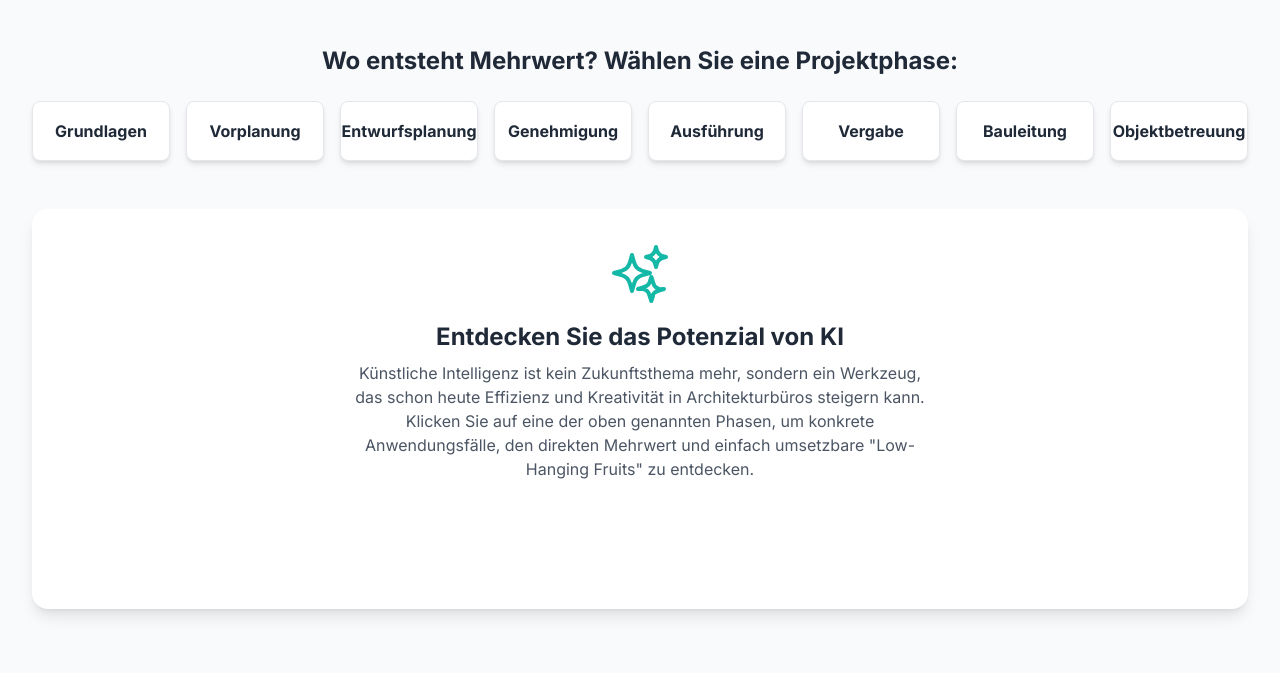
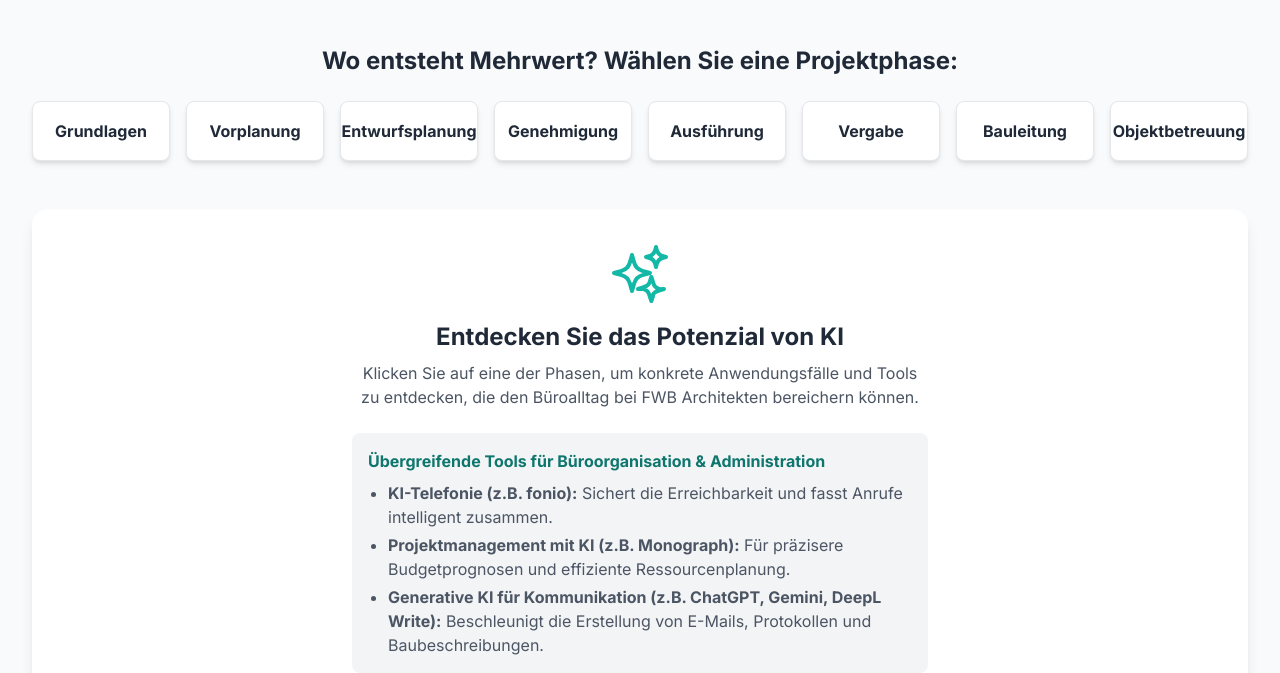
Before and after one commit to kovacc13/Architekten-KI-Tools-2-FWB, a plain HTML site: page index.html in a window 1280 px wide. Shown: the part 127-800 px from the top of the page. Drawn offline with nearby package versions, Linux system fonts and the light colour scheme.

Commit message:
Update index.html

```diff
--- a/index.html
+++ b/index.html
@@ -117,26 +117,29 @@
                         <path stroke-linecap="round" stroke-linejoin="round" d="M12 18v-5.25m0 0a6.01 6.01 0 001.5-.189m-1.5.189a6.01 6.01 0 01-1.5-.189m3.75 7.478a12.06 12.06 0 01-4.5 0m3.75 2.311a15.045 15.045 0 01-7.5 0C4.508 19.64 2.25 15.184 2.25 10.5 2.25 5.816 4.508 1.36 8.25 1.36c3.742 0 6 4.456 6 9.14 0 4.684-2.258 9.14-6 9.14z" />
                     </svg>
                     <p class="mt-4 text-xl font-semibold text-teal-800">"KI ist für uns ein Werkzeug, um unsere Architekturqualität und Effizienz weiter zu steigern."</p>
-                    <p class="text-sm text-teal-600 mt-2">- Fiktives Zitat, Geschäftsführung FWB Architekten</p>
                 </div>
             </div>
         </section>
 
-        <!-- IT-Infrastruktur Section -->
+        <!-- Ablauf Beratungsprojekt Section -->
         <section class="mt-16">
-            <h2 class="text-3xl font-bold text-center mb-8 text-teal-700">Benötigte IT-Infrastruktur</h2>
-            <div class="grid md:grid-cols-3 gap-8 text-center">
+            <h2 class="text-3xl font-bold text-center mb-8 text-teal-700">Möglicher Ablauf eines KI-Beratungsprojekts</h2>
+            <div class="grid md:grid-cols-2 lg:grid-cols-4 gap-8 text-left">
                 <div class="bg-white p-6 rounded-2xl shadow-lg">
-                    <h3 class="font-bold text-xl mb-2">Solide Basis</h3>
-                    <p class="text-gray-600">Moderne Computer und eine stabile, schnelle Internetverbindung sind meist ausreichend. Die meisten KI-Tools sind cloud-basiert und benötigen keine spezielle Hardware.</p>
+                    <h3 class="font-bold text-xl mb-2 text-teal-600">1. Status-Analyse</h3>
+                    <p class="text-gray-600">Gemeinsame Analyse der bestehenden Prozesse und Identifikation von Potenzialen. Wo gibt es Reibungsverluste, wo können "Quick Wins" erzielt werden, ohne aktuelle Projekte zu stören?</p>
                 </div>
                 <div class="bg-white p-6 rounded-2xl shadow-lg">
-                    <h3 class="font-bold text-xl mb-2">Offene Software</h3>
-                    <p class="text-gray-600">Achten Sie auf Programme mit Schnittstellen (APIs), um KI-Dienste nahtlos zu integrieren. Gängige CAD- und BIM-Software bietet zunehmend solche Möglichkeiten.</p>
+                    <h3 class="font-bold text-xl mb-2 text-teal-600">2. Strategie-Workshop</h3>
+                    <p class="text-gray-600">Definition der Ziele: von einfach umsetzbaren "Low-Hanging Fruits" (z.B. KI-Telefonie) bis hin zu komplexen, integrierten Lösungen. Was soll kurz-, mittel- und langfristig erreicht werden?</p>
                 </div>
                 <div class="bg-white p-6 rounded-2xl shadow-lg">
-                    <h3 class="font-bold text-xl mb-2">Datensicherheit (DSGVO)</h3>
-                    <p class="text-gray-600">Wählen Sie Anbieter mit Serverstandort in der EU. Klären Sie, wie Ihre Projektdaten verarbeitet und gespeichert werden. Eine klare Datenstrategie ist essenziell.</p>
+                    <h3 class="font-bold text-xl mb-2 text-teal-600">3. Umsetzungs-Roadmap</h3>
+                    <p class="text-gray-600">Erstellung eines konkreten Fahrplans. Welche Tools werden wann eingeführt? Wie wird das Team geschult? Der Fokus liegt auf einer sanften Integration in den bestehenden Workflow.</p>
+                </div>
+                <div class="bg-white p-6 rounded-2xl shadow-lg">
+                    <h3 class="font-bold text-xl mb-2 text-teal-600">4. Förderungen & Start</h3>
+                    <p class="text-gray-600">Klärung möglicher Förderungen für die Digitalisierung (z.B. durch FFG, AWS in Österreich). Start der Umsetzung mit den ersten definierten Schritten und kontinuierliche Begleitung.</p>
                 </div>
             </div>
         </section>
@@ -166,19 +169,34 @@
                 <div class="text-center flex flex-col items-center justify-center h-full">
                     <svg class="w-16 h-16 text-teal-500 mb-4" xmlns="http://www.w3.org/2000/svg" fill="none" viewBox="0 0 24 24" stroke-width="1.5" stroke="currentColor"><path stroke-linecap="round" stroke-linejoin="round" d="M9.813 15.904L9 18.75l-.813-2.846a4.5 4.5 0 00-3.09-3.09L2.25 12l2.846-.813a4.5 4.5 0 003.09-3.09L9 5.25l.813 2.846a4.5 4.5 0 003.09 3.09L15.75 12l-2.846.813a4.5 4.5 0 00-3.09 3.09zM18.259 8.715L18 9.75l-.259-1.035a3.375 3.375 0 00-2.455-2.456L14.25 6l1.036-.259a3.375 3.375 0 002.455-2.456L18 2.25l.259 1.035a3.375 3.375 0 002.456 2.456L21.75 6l-1.035.259a3.375 3.375 0 00-2.456 2.456zM16.898 20.562L16.25 22.5l-.648-1.938a3.375 3.375 0 00-2.672-2.672L11.25 18l1.938-.648a3.375 3.375 0 002.672-2.672L16.25 13.5l.648 1.938a3.375 3.375 0 002.672 2.672L21 18l-1.938.648a3.375 3.375 0 00-2.672 2.672z" /></svg>
                     <h2 class="text-2xl font-bold mb-2">Entdecken Sie das Potenzial von KI</h2>
-                    <p class="text-gray-600 max-w-xl">Künstliche Intelligenz ist kein Zukunftsthema mehr, sondern ein Werkzeug, das schon heute Effizienz und Kreativität in Architekturbüros steigern kann. Klicken Sie auf eine der oben genannten Phasen, um konkrete Anwendungsfälle, den direkten Mehrwert und einfach umsetzbare "Low-Hanging Fruits" zu entdecken.</p>
+                    <p class="text-gray-600 max-w-xl">Klicken Sie auf eine der Phasen, um konkrete Anwendungsfälle und Tools zu entdecken, die den Büroalltag bei FWB Architekten bereichern können.</p>
+                     <div class="mt-6 text-left w-full max-w-xl p-4 bg-gray-100 rounded-lg">
+                        <h4 class="font-semibold mb-2 text-teal-700">Übergreifende Tools für Büroorganisation & Administration</h4>
+                        <ul class="list-disc pl-5 text-gray-600 space-y-1">
+                            <li><strong>KI-Telefonie (z.B. fonio):</strong> Sichert die Erreichbarkeit und fasst Anrufe intelligent zusammen.</li>
+                            <li><strong>Projektmanagement mit KI (z.B. Monograph):</strong> Für präzisere Budgetprognosen und effiziente Ressourcenplanung.</li>
+                            <li><strong>Generative KI für Kommunikation (z.B. ChatGPT, Gemini, DeepL Write):</strong> Beschleunigt die Erstellung von E-Mails, Protokollen und Baubeschreibungen.</li>
+                        </ul>
+                    </div>
                 </div>
             `,
             grundlagen: `
                 <h3 class="text-2xl font-bold text-teal-700 mb-4">Leistungsphase 1: Grundlagenermittlung</h3>
                 <p class="mb-6">In dieser Phase geht es um die Klärung der Aufgabenstellung und die Definition der Projekt-Rahmenbedingungen.</p>
-                <div class="grid md:grid-cols-1 gap-6">
+                <div class="grid md:grid-cols-2 gap-6">
                     <div>
                         <h4 class="font-semibold mb-2">Anwendungsfälle</h4>
                         <ul class="list-disc pl-5 text-gray-600 space-y-1">
-                            <li><strong>Datenerfassung und -analyse:</strong> KI-Tools analysieren Satelliten-, Geo- und Wetterdaten zur schnellen Geländeanalyse.</li>
-                            <li><strong>Recherche:</strong> Generative KIs wie ChatGPT und Gemini beschleunigen die Recherche von Bauvorschriften und historischen Daten.</li>
-                            <li><strong>Machbarkeitsstudien:</strong> KI-gestützte Tools erstellen Szenarien, um die Machbarkeit von Bauprojekten zu prüfen.</li>
+                            <li>Beschleunigte Standort- & Bedarfsanalysen</li>
+                            <li>Bessere Datengrundlage für erste Konzepte</li>
+                            <li>Schnelle Identifikation rechtlicher Rahmenbedingungen</li>
+                        </ul>
+                    </div>
+                     <div>
+                        <h4 class="font-semibold mb-2">Konkrete KI-Tools</h4>
+                        <ul class="list-disc pl-5 text-gray-600 space-y-1">
+                           <li><strong>Archistar.ai:</strong> Analysiert Grundstücke, prüft Bauvorschriften und generiert frühe Massenstudien.</li>
+                           <li><strong>ChatGPT / Gemini:</strong> Beschleunigt die Recherche von lokalen Bauordnungen und historischen Daten.</li>
                         </ul>
                     </div>
                 </div>
@@ -186,13 +204,21 @@
             vorentwurf: `
                 <h3 class="text-2xl font-bold text-teal-700 mb-4">Leistungsphase 2: Vorplanung</h3>
                 <p class="mb-6">Die erste gestalterische Phase, in der Lösungsansätze entwickelt werden.</p>
-                <div class="grid md:grid-cols-1 gap-6">
+                <div class="grid md:grid-cols-2 gap-6">
                     <div>
                         <h4 class="font-semibold mb-2">Anwendungsfälle</h4>
                         <ul class="list-disc pl-5 text-gray-600 space-y-1">
-                            <li><strong>Generatives Design:</strong> KIs wie Midjourney und DALL-E erzeugen schnell eine Vielzahl von Entwurfsideen und visuellen Konzepten.</li>
-                            <li><strong>Grundrissgenerierung:</strong> Spezialisierte KI-Tools erstellen optimierte Grundrisse basierend auf wenigen Vorgaben.</li>
-                            <li><strong>Analyse:</strong> KI analysiert Entwürfe hinsichtlich Belichtung, Windströmung und baulicher Normen.</li>
+                            <li>Generierung von Designvarianten (Generatives Design)</li>
+                            <li>Schnelle Visualisierung von Konzepten</li>
+                            <li>Optimierung von Layouts (Lichteinfall, Wegführung)</li>
+                        </ul>
+                    </div>
+                    <div>
+                        <h4 class="font-semibold mb-2">Konkrete KI-Tools</h4>
+                        <ul class="list-disc pl-5 text-gray-600 space-y-1">
+                            <li><strong>Midjourney / Stable Diffusion:</strong> Erstellen von Moodboards und Konzeptvisualisierungen.</li>
+                            <li><strong>Spacemaker (Autodesk):</strong> Analysiert Standortdaten und generiert optimierte Gebäudeanordnungen.</li>
+                            <li><strong>Finch3D:</strong> Erstellt optimierte Grundrissvarianten für Wohngebäude.</li>
                         </ul>
                     </div>
                 </div>
@@ -200,13 +226,20 @@
             entwurf: `
                 <h3 class="text-2xl font-bold text-teal-700 mb-4">Leistungsphase 3: Entwurfsplanung</h3>
                 <p class="mb-6">Hier wird der finale Entwurf ausgearbeitet.</p>
-                <div class="grid md:grid-cols-1 gap-6">
+                 <div class="grid md:grid-cols-2 gap-6">
                     <div>
                         <h4 class="font-semibold mb-2">Anwendungsfälle</h4>
                         <ul class="list-disc pl-5 text-gray-600 space-y-1">
-                            <li><strong>3D-Visualisierung:</strong> KI-gestützte Rendering-Tools wie V-Ray oder Lumion erstellen schnell fotorealistische Visualisierungen.</li>
-                            <li><strong>Material- und Texturvorschläge:</strong> KI schlägt basierend auf dem Entwurf passende Materialien vor.</li>
-                            <li><strong>Kollisionsprüfung:</strong> KI-Algorithmen im BIM-Prozess (Building Information Modeling) erkennen automatisch Kollisionen zwischen verschiedenen Gewerken.</li>
+                            <li>Simulation von Energieeffizienz & Materialperformance</li>
+                            <li>Automatische Kollisionsprüfung im BIM-Modell</li>
+                            <li>Optimierung der Tragwerksplanung</li>
+                        </ul>
+                    </div>
+                    <div>
+                        <h4 class="font-semibold mb-2">Konkrete KI-Tools</h4>
+                        <ul class="list-disc pl-5 text-gray-600 space-y-1">
+                             <li><strong>Veras (EvolveLAB):</strong> KI-Rendering-Plugin für Revit, SketchUp etc. zur Echtzeit-Visualisierung.</li>
+                             <li><strong>BIM-Software (Revit, ArchiCAD):</strong> Integrierte KI-Funktionen für automatisierte Kollisions- und Normenprüfung.</li>
                         </ul>
                     </div>
                 </div>
@@ -214,13 +247,20 @@
             einreichung: `
                 <h3 class="text-2xl font-bold text-teal-700 mb-4">Leistungsphase 4: Genehmigungsplanung</h3>
                 <p class="mb-6">Dient der Erstellung der Bauantragsunterlagen.</p>
-                <div class="grid md:grid-cols-1 gap-6">
+                <div class="grid md:grid-cols-2 gap-6">
                     <div>
                         <h4 class="font-semibold mb-2">Anwendungsfälle</h4>
                         <ul class="list-disc pl-5 text-gray-600 space-y-1">
-                            <li><strong>Dokumentenprüfung:</strong> KI-Tools prüfen Bauantragsdokumente auf Vollständigkeit und formelle Fehler.</li>
-                            <li><strong>Einhaltung von Vorschriften:</strong> Spezielle KI-Software gleicht Entwürfe automatisiert mit regionalen Bauordnungen ab.</li>
-                            <li><strong>Automatische Erstellung:</strong> KI-Systeme können standardisierte Dokumente wie Baubeschreibungen generieren.</li>
+                            <li>Automatisierte Prüfung der Pläne auf Vollständigkeit</li>
+                            <li>Schnelle Erstellung von Flächenberechnungen</li>
+                            <li>Intelligentes Management von Planköpfen & Legenden</li>
+                        </ul>
+                    </div>
+                    <div>
+                        <h4 class="font-semibold mb-2">Konkrete KI-Tools</h4>
+                        <ul class="list-disc pl-5 text-gray-600 space-y-1">
+                             <li><strong>KI-gestützte Checklisten:</strong> Sichern die Vollständigkeit von Einreichunterlagen.</li>
+                             <li><strong>Generative KI:</strong> Hilft bei der Erstellung von standardisierten Dokumenten wie Baubeschreibungen.</li>
                         </ul>
                     </div>
                 </div>
@@ -228,13 +268,20 @@
             ausfuehrung: `
                 <h3 class="text-2xl font-bold text-teal-700 mb-4">Leistungsphase 5: Ausführungsplanung</h3>
                 <p class="mb-6">Hier werden die Werk- und Detailpläne für die Bauausführung erstellt.</p>
-                <div class="grid md:grid-cols-1 gap-6">
+                <div class="grid md:grid-cols-2 gap-6">
                     <div>
                         <h4 class="font-semibold mb-2">Anwendungsfälle</h4>
                         <ul class="list-disc pl-5 text-gray-600 space-y-1">
-                            <li><strong>Detailplanung:</strong> KI-gestützte CAD-Systeme automatisieren repetitive Aufgaben wie die Erstellung von Bewehrungsplänen.</li>
-                            <li><strong>Optimierung:</strong> KI optimiert Materialmengen, um Abfall zu minimieren.</li>
-                            <li><strong>Bauablaufsimulation:</strong> KI-Modelle simulieren Bauabläufe, um Engpässe frühzeitig zu erkennen.</li>
+                             <li>Automatisierte Erstellung von Detailzeichnungen</li>
+                             <li>Konsistente Beschriftung und Bemaßung</li>
+                             <li>Generierung von Tür-, Fenster- und Materiallisten</li>
+                        </ul>
+                    </div>
+                    <div>
+                        <h4 class="font-semibold mb-2">Konkrete KI-Tools</h4>
+                        <ul class="list-disc pl-5 text-gray-600 space-y-1">
+                            <li><strong>Swapp:</strong> Automatisiert die Erstellung von Konstruktions- und Ausführungsplänen aus BIM-Modellen.</li>
+                            <li><strong>BIM-Software:</strong> Nutzt KI zur Automatisierung repetitiver Zeichenaufgaben.</li>
                         </ul>
                     </div>
                 </div>
@@ -242,13 +289,20 @@
             ausschreibung: `
                 <h3 class="text-2xl font-bold text-teal-700 mb-4">Leistungsphasen 6 & 7: Vergabe</h3>
                 <p class="mb-6">Umfassen die Ausschreibung, Angebotseinholung und Vertragsvergabe.</p>
-                <div class="grid md:grid-cols-1 gap-6">
+                <div class="grid md:grid-cols-2 gap-6">
                     <div>
                         <h4 class="font-semibold mb-2">Anwendungsfälle</h4>
                         <ul class="list-disc pl-5 text-gray-600 space-y-1">
-                            <li><strong>Leistungsverzeichnisse (LV):</strong> KI-Tools erstellen oder prüfen LVs automatisch aus den Ausführungsplänen.</li>
-                            <li><strong>Angebotsvergleich:</strong> KI-Systeme analysieren Angebote und erstellen Preisspiegel.</li>
-                            <li><strong>Vertragsentwürfe:</strong> Generative KI hilft bei der Formulierung von Vertragstexten und zeigt rechtliche Risiken auf.</li>
+                            <li>Automatisierte Mengenermittlung aus BIM-Modellen</li>
+                            <li>KI-Vorschläge für LV-Positionen</li>
+                            <li>Analyse und Vergleich von Angeboten</li>
+                        </ul>
+                    </div>
+                     <div>
+                        <h4 class="font-semibold mb-2">Konkrete KI-Tools</h4>
+                        <ul class="list-disc pl-5 text-gray-600 space-y-1">
+                           <li><strong>Cosas.ai / AVAlingo:</strong> Erstellen automatisch Leistungsverzeichnisse (LVs) aus Baubeschreibungen.</li>
+                           <li><strong>KI in AVA-Software (ORCA, Nevaris):</strong> Unterstützt bei Angebotsprüfung und Preisvergleichen.</li>
                         </ul>
                     </div>
                 </div>
@@ -261,13 +315,20 @@
              bauleitung: `
                 <h3 class="text-2xl font-bold text-teal-700 mb-4">Leistungsphase 8: Objektüberwachung</h3>
                 <p class="mb-6">Unterstützung in der Bauleitung.</p>
-                <div class="grid md:grid-cols-1 gap-6">
+                <div class="grid md:grid-cols-2 gap-6">
                     <div>
                         <h4 class="font-semibold mb-2">Anwendungsfälle</h4>
                         <ul class="list-disc pl-5 text-gray-600 space-y-1">
-                            <li><strong>Baufortschrittsüberwachung:</strong> Drohnen mit KI-gestützter Bildanalyse dokumentieren den Fortschritt und erkennen Mängel.</li>
-                            <li><strong>Mängelmanagement:</strong> KI-Plattformen verarbeiten Mängelberichte automatisch.</li>
-                            <li><strong>Sicherheitsanalyse:</strong> Kameras mit KI erkennen potenzielle Gefahren in Echtzeit.</li>
+                            <li>Automatische Protokollierung von Baubesprechungen</li>
+                            <li>KI-gestützte Bautagebücher & Mängelerkennung</li>
+                            <li>Sicherheitsanalysen auf der Baustelle</li>
+                        </ul>
+                    </div>
+                    <div>
+                        <h4 class="font-semibold mb-2">Konkrete KI-Tools</h4>
+                        <ul class="list-disc pl-5 text-gray-600 space-y-1">
+                            <li><strong>Buildots / OpenSpace:</strong> Vergleichen 360°-Scans der Baustelle mit dem BIM-Modell zur Fortschrittskontrolle.</li>
+                            <li><strong>Propeller Aero:</strong> Analysiert Drohnendaten zur Überwachung von Erdarbeiten und Baufortschritt.</li>
                         </ul>
                     </div>
                 </div>
@@ -275,13 +336,19 @@
             objektbetreuung: `
                 <h3 class="text-2xl font-bold text-teal-700 mb-4">Leistungsphase 9: Objektbetreuung</h3>
                 <p class="mb-6">Beinhaltet Gewährleistungsüberwachung und Facility Management.</p>
-                <div class="grid md:grid-cols-1 gap-6">
+                <div class="grid md:grid-cols-2 gap-6">
                     <div>
                         <h4 class="font-semibold mb-2">Anwendungsfälle</h4>
                         <ul class="list-disc pl-5 text-gray-600 space-y-1">
-                            <li><strong>Vorausschauende Wartung:</strong> KI-Systeme analysieren Sensordaten im Gebäude, um den Wartungsbedarf vorherzusagen.</li>
-                            <li><strong>Mängelmanagement:</strong> KI automatisiert die Überwachung von Gewährleistungsfristen.</li>
-                            <li><strong>Energieoptimierung:</strong> KI-basierte Gebäudemanagementsysteme optimieren den Energieverbrauch in Echtzeit.</li>
+                            <li>Vorausschauende Wartung (Predictive Maintenance)</li>
+                            <li>Automatisierte Überwachung von Gewährleistungsfristen</li>
+                            <li>Energieoptimierung im laufenden Betrieb</li>
+                        </ul>
+                    </div>
+                     <div>
+                        <h4 class="font-semibold mb-2">Konkrete KI-Tools</h4>
+                        <ul class="list-disc pl-5 text-gray-600 space-y-1">
+                           <li><strong>KI im Facility Management (Siemens, Bosch):</strong> Analysieren Sensordaten zur Vorhersage des Wartungsbedarfs und zur Energieoptimierung.</li>
                         </ul>
                     </div>
                 </div>
```
